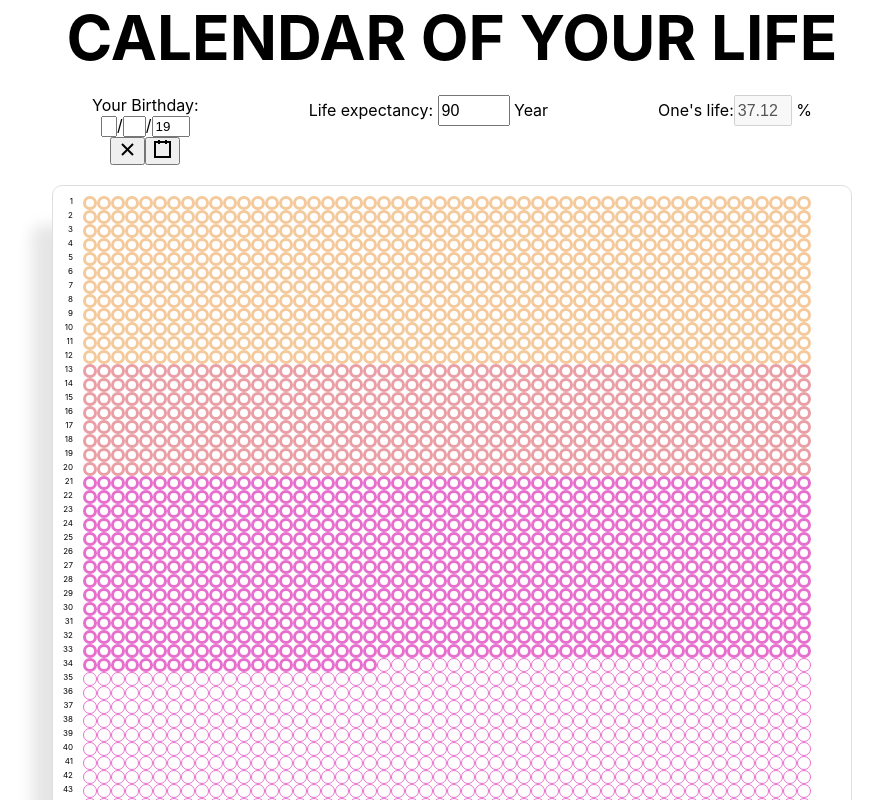
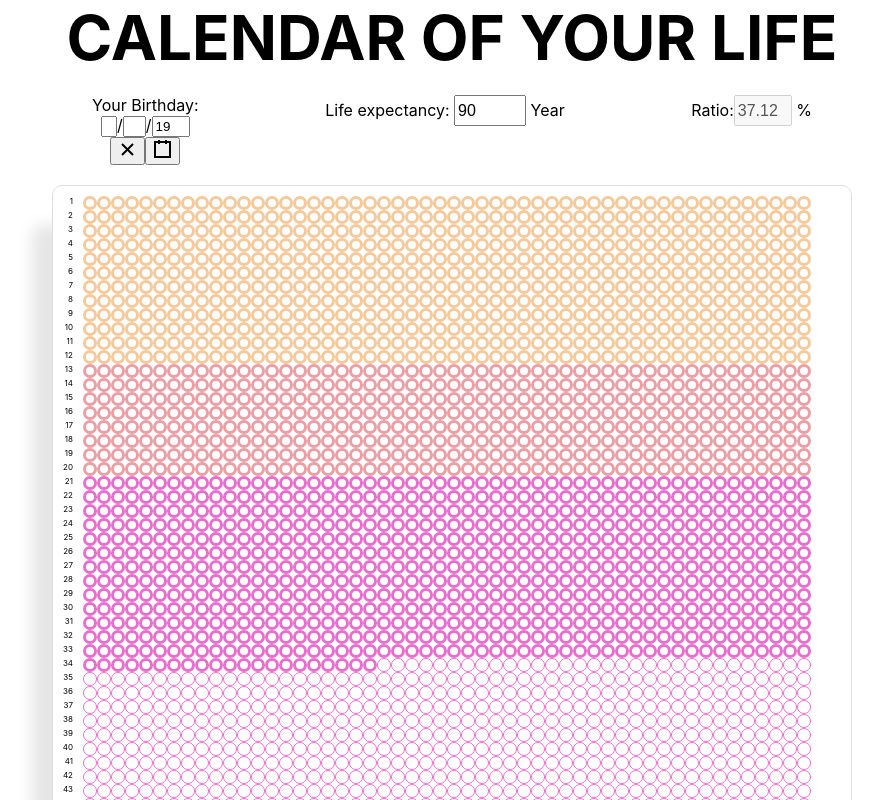
Before and after one commit to choseungmin/calendar-of-your-life, a React (Create React App) app: page / in a window 1280 px wide. Shown: the top 800 px of the page, without its empty margins (188-1071 px from the left). Built offline with nearby package versions, Linux system fonts and the light colour scheme.

Commit message:
feature: 6각형 모양으로 보이도록 입체적으로 수정

```diff
--- a/src/components/CalendarWrapper.js
+++ b/src/components/CalendarWrapper.js
@@ -57,7 +57,7 @@ const CalendarWrapper = () => {
           /> Year
         </div>
         <div>
-          One's life:
+          Ratio:
           <input
             className="react-date-picker__wrapper"
             style={{display: 'inline-block', width: '50px', height: '25px', fontSize: '16px'}}
```
